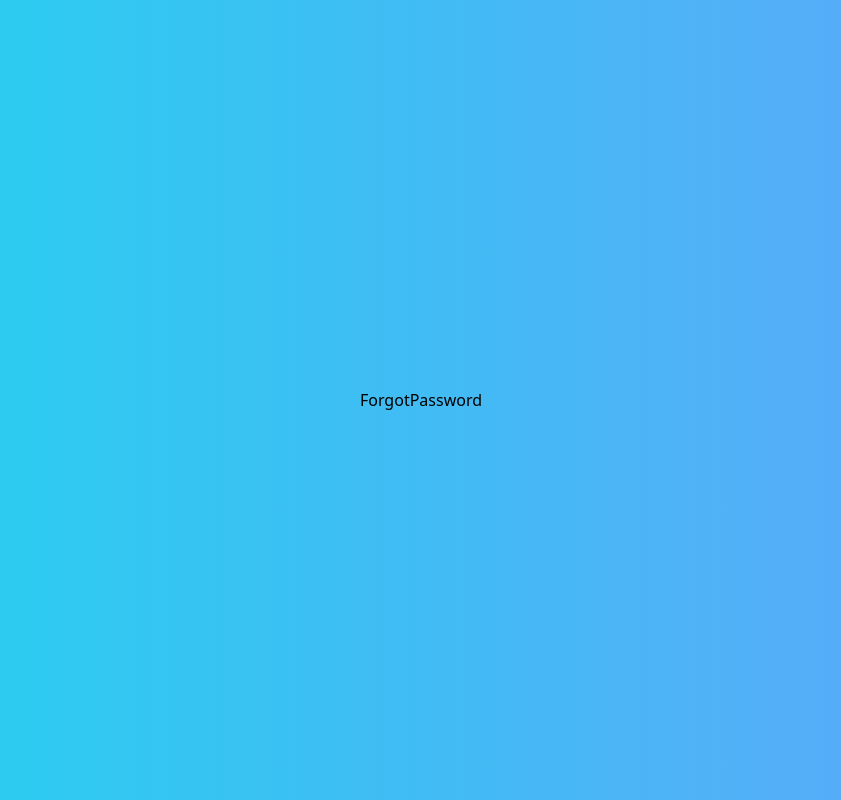
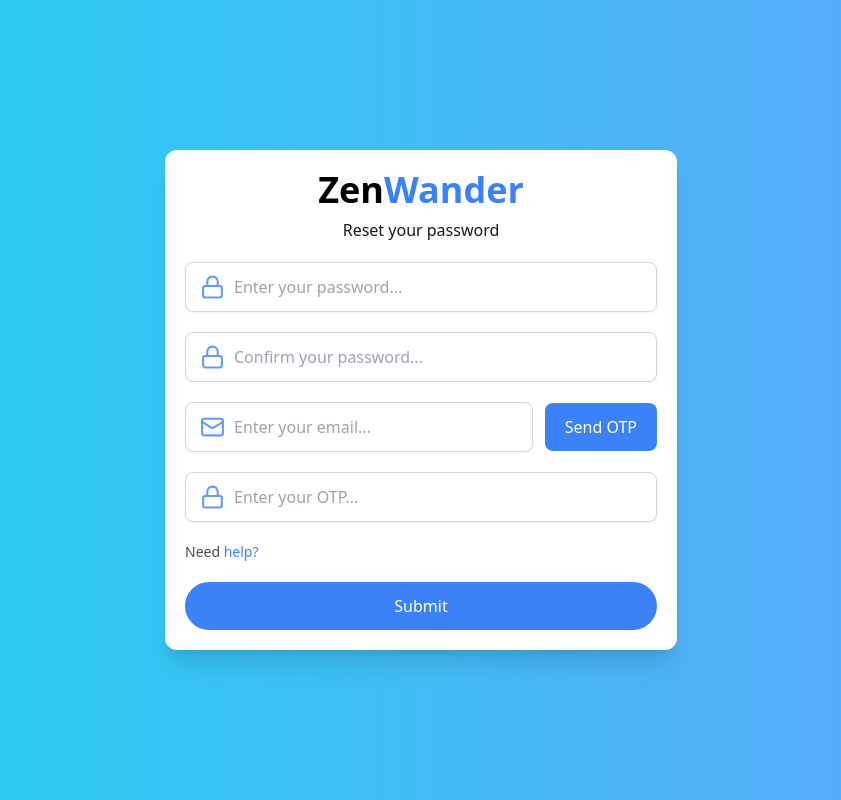
Before and after one commit to mtrong100/ZenWander, a React (Vite) app in the folder client/: page /forgot-password in a window 1280 px wide. Shown: the whole page, without its empty margins (219-1060 px from the left). Built offline with nearby package versions, Linux system fonts and the light colour scheme; no server answers.

Commit message:
complete UI for help center

```diff
--- a/client/src/App.jsx
+++ b/client/src/App.jsx
@@ -15,6 +15,7 @@ import CreatePost from "./pages/manage/CreatePost";
 import Profile from "./pages/Profile";
 import VerifyEmail from "./pages/VerifyEmail";
 import ForgotPassword from "./pages/ForgotPassword";
+import Help from "./pages/Help";
 
 function App() {
   return (
@@ -24,6 +25,7 @@ function App() {
         <Route path="/login" element={<Login />} />
         <Route path="/forgot-password" element={<ForgotPassword />} />
         <Route path="/verify-email" element={<VerifyEmail />} />
+        <Route path="/help" element={<Help />} />
       </Route>
 
       <Route element={<MainLayout />}>
--- a/client/src/pages/ForgotPassword.jsx
+++ b/client/src/pages/ForgotPassword.jsx
@@ -1,7 +1,142 @@
 import React from "react";
+import { useForm } from "react-hook-form";
+import * as yup from "yup";
+import { yupResolver } from "@hookform/resolvers/yup";
+import { toast } from "sonner";
+import FieldInput from "../components/FieldInput";
+import { Mail, Lock } from "lucide-react";
+import Button from "../components/Button";
+import { Link } from "react-router-dom";
+
+const schema = yup.object().shape({
+  password: yup
+    .string()
+    .trim()
+    .min(6, "Password must be at least 6 characters")
+    .required("Password is required"),
+  confirmPassword: yup
+    .string()
+    .trim()
+    .oneOf([yup.ref("password"), null], "Passwords must match")
+    .required("Confirm Password is required"),
+  email: yup
+    .string()
+    .lowercase()
+    .trim()
+    .email("Invalid email address")
+    .required("Email is required"),
+  otp: yup
+    .string()
+    .matches(/^\d{6}$/, "OTP must be exactly 6 digits")
+    .required("OTP is required"),
+});
 
 const ForgotPassword = () => {
-  return <section>ForgotPassword</section>;
+  const {
+    register,
+    handleSubmit,
+    formState: { isSubmitting, errors },
+  } = useForm({
+    mode: "onchange",
+    resolver: yupResolver(schema),
+    defaultValues: {
+      password: "",
+      confirmPassword: "",
+      email: "",
+      otp: "",
+    },
+  });
+
+  const resetPassword = async (values) => {
+    try {
+      //...
+      console.log(values);
+    } catch (error) {
+      toast.error("Failed to reset password");
+      console.log("Failed to reset password ->", error);
+    }
+  };
+
+  return (
+    <div className="bg-white shadow-xl rounded-xl p-5 max-w-lg w-full">
+      <h1 className="font-bold text-4xl text-center">
+        Zen<span className="text-primary">Wander</span>
+      </h1>
+      <p className="text-center opacity-90 mt-2">Reset your password</p>
+
+      <form onSubmit={handleSubmit(resetPassword)} className="mt-5">
+        <div className="space-y-5 ">
+          <FieldInput
+            type="password"
+            name="password"
+            icon={<Lock color="#3b82f6" size={25} />}
+            register={register}
+            errorMessage={errors?.password?.message}
+            placeholder="Enter your password..."
+          />
+          <FieldInput
+            type="confirmPassword"
+            name="confirmPassword"
+            icon={<Lock color="#3b82f6" size={25} />}
+            register={register}
+            errorMessage={errors?.confirmPassword?.message}
+            placeholder="Confirm your password..."
+          />
+
+          <div className="w-full">
+            <div className="flex items-center gap-3">
+              <div className="relative flex-1">
+                <div className="absolute left-[15px] opacity-80 top-2/4 -translate-y-2/4">
+                  <Mail color="#3b82f6" size={25} />
+                </div>
+                <input
+                  type="email"
+                  name="email"
+                  placeholder="Enter your email..."
+                  {...register("email")}
+                  className={
+                    "w-full p-3  border-gray-300 transition-all caret-primary border focus:border-primary outline-none rounded-lg shadow-sm pl-12"
+                  }
+                />
+              </div>
+
+              <Button type="button">Send OTP</Button>
+            </div>
+
+            {errors && (
+              <p className="mt-1 font-medium text-rose-500">
+                {errors?.email?.message}
+              </p>
+            )}
+          </div>
+
+          <FieldInput
+            type="text"
+            name="otp"
+            icon={<Lock color="#3b82f6" size={25} />}
+            register={register}
+            errorMessage={errors?.otp?.message}
+            placeholder="Enter your OTP..."
+          />
+
+          <div className="text-sm font-medium">
+            <span className="opacity-70">Need </span>
+            <Link className="hover:underline text-primary" to="/help">
+              help?
+            </Link>
+          </div>
+
+          <Button
+            type="submit"
+            disabled={isSubmitting}
+            className="w-full rounded-full"
+          >
+            {isSubmitting ? "Loading..." : "Submit"}
+          </Button>
+        </div>
+      </form>
+    </div>
+  );
 };
 
 export default ForgotPassword;
--- /dev/null
+++ b/client/src/pages/Help.jsx
@@ -0,0 +1,131 @@
+import React from "react";
+import { Disclosure } from "@headlessui/react";
+import { ChevronUp, Mail, SendHorizontal } from "lucide-react";
+import { Link } from "react-router-dom";
+import Button from "../components/Button";
+
+const Help = () => {
+  return (
+    <section className="bg-white shadow-xl rounded-xl p-5 max-w-lg w-full">
+      <h1 className="font-bold text-4xl text-center">
+        Zen<span className="text-primary">Wander</span>
+      </h1>
+
+      <p className="text-center mt-2">
+        Help center with authentication problems
+      </p>
+
+      <div className="space-y-2 w-full mt-5">
+        <div>
+          <Disclosure>
+            {({ open }) => (
+              <>
+                <Disclosure.Button className="flex  w-full justify-between rounded-lg bg-blue-100 p-4 text-left font-medium text-blue-900 hover:bg-blue-200 focus:outline-none focus-visible:ring focus-visible:ring-blue-500/75">
+                  <span>Can not receive verify email?</span>
+                  <ChevronUp
+                    className={`${
+                      open ? "rotate-180 transform" : ""
+                    } h-5 w-5 text-blue-500`}
+                  />
+                </Disclosure.Button>
+                <Disclosure.Panel className="p-4 text-gray-600 bg-slate-100">
+                  <SendVerifyEmail />
+                </Disclosure.Panel>
+              </>
+            )}
+          </Disclosure>
+        </div>
+        <div>
+          <Disclosure>
+            {({ open }) => (
+              <>
+                <Disclosure.Button className="flex  w-full justify-between rounded-lg bg-blue-100 p-4 text-left font-medium text-blue-900 hover:bg-blue-200 focus:outline-none focus-visible:ring focus-visible:ring-blue-500/75">
+                  <span>Password changes?</span>
+                  <ChevronUp
+                    className={`${
+                      open ? "rotate-180 transform" : ""
+                    } h-5 w-5 text-blue-500`}
+                  />
+                </Disclosure.Button>
+                <Disclosure.Panel className="p-4 text-gray-600 bg-slate-100">
+                  Go to this link{" "}
+                  <Link
+                    to="/forgot-password"
+                    className="text-primary hover:underline font-medium"
+                  >
+                    here
+                  </Link>
+                </Disclosure.Panel>
+              </>
+            )}
+          </Disclosure>
+        </div>
+        <div>
+          <Disclosure>
+            {({ open }) => (
+              <>
+                <Disclosure.Button className="flex  w-full justify-between rounded-lg bg-blue-100 p-4 text-left font-medium text-blue-900 hover:bg-blue-200 focus:outline-none focus-visible:ring focus-visible:ring-blue-500/75">
+                  <span>OTP expired, send new one?</span>
+                  <ChevronUp
+                    className={`${
+                      open ? "rotate-180 transform" : ""
+                    } h-5 w-5 text-blue-500`}
+                  />
+                </Disclosure.Button>
+                <Disclosure.Panel className="p-4 text-gray-600 bg-slate-100">
+                  <SendOtp />
+                </Disclosure.Panel>
+              </>
+            )}
+          </Disclosure>
+        </div>
+      </div>
+    </section>
+  );
+};
+
+export default Help;
+
+function SendVerifyEmail() {
+  return (
+    <div>
+      <div className="relative">
+        <div className="absolute left-[15px] opacity-80 top-2/4 -translate-y-2/4">
+          <Mail color="#3b82f6" size={25} />
+        </div>
+        <input
+          type="email"
+          placeholder="Enter your email"
+          className={
+            "w-full p-3  border-gray-300 transition-all caret-primary border focus:border-primary outline-none rounded-lg shadow-sm pl-12"
+          }
+        />
+      </div>
+      <Button className="mt-3 h-[45px] ml-auto">
+        Send <SendHorizontal className="ml-1" size={16} />
+      </Button>
+    </div>
+  );
+}
+
+function SendOtp() {
+  return (
+    <div>
+      <div className="relative">
+        <div className="absolute left-[15px] opacity-80 top-2/4 -translate-y-2/4">
+          <Mail color="#3b82f6" size={25} />
+        </div>
+        <input
+          type="email"
+          placeholder="Enter your email"
+          className={
+            "w-full p-3  border-gray-300 transition-all caret-primary border focus:border-primary outline-none rounded-lg shadow-sm pl-12"
+          }
+        />
+      </div>
+      <Button className="mt-3 h-[45px] ml-auto">
+        Send <SendHorizontal className="ml-1" size={16} />
+      </Button>
+    </div>
+  );
+}
--- a/client/src/pages/Login.jsx
+++ b/client/src/pages/Login.jsx
@@ -94,11 +94,20 @@ const Login = () => {
             placeholder="Enter your password..."
           />
 
-          <div className="text-sm font-medium">
-            <span className="opacity-70">Not have an account? </span>
-            <Link className="hover:underline text-primary" to="/register">
-              Register
-            </Link>
+          <div className="flex items-center justify-between">
+            <div className="text-sm font-medium">
+              <span className="opacity-70">Not have an account? </span>
+              <Link className="hover:underline text-primary" to="/register">
+                Register
+              </Link>
+            </div>
+
+            <div className="text-sm font-medium">
+              <span className="opacity-70">Need </span>
+              <Link className="hover:underline text-primary" to="/help">
+                help?
+              </Link>
+            </div>
           </div>
 
           <Button
--- a/client/src/pages/Register.jsx
+++ b/client/src/pages/Register.jsx
@@ -137,11 +137,20 @@ const Register = () => {
             placeholder="Enter your password..."
           />
 
-          <div className="text-sm font-medium">
-            <span className="opacity-70">Already have an account? </span>
-            <Link className="hover:underline text-primary" to="/login">
-              Login
-            </Link>
+          <div className="flex items-center justify-between">
+            <div className="text-sm font-medium">
+              <span className="opacity-70">Already have an account? </span>
+              <Link className="hover:underline text-primary" to="/login">
+                Login
+              </Link>
+            </div>
+
+            <div className="text-sm font-medium">
+              <span className="opacity-70">Need </span>
+              <Link className="hover:underline text-primary" to="/help">
+                help?
+              </Link>
+            </div>
           </div>
 
           <Button
```
Also changed, not shown: client/src/components/shared/Header.jsx (+8 -2 lines).
